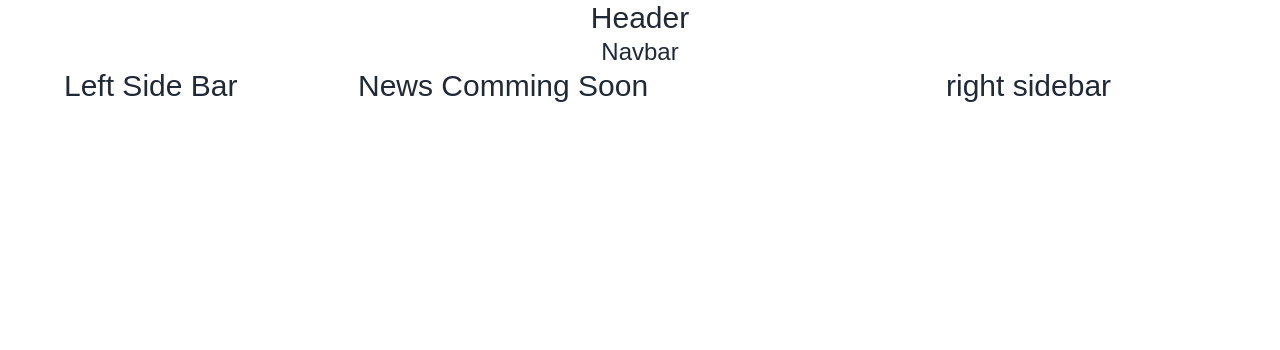
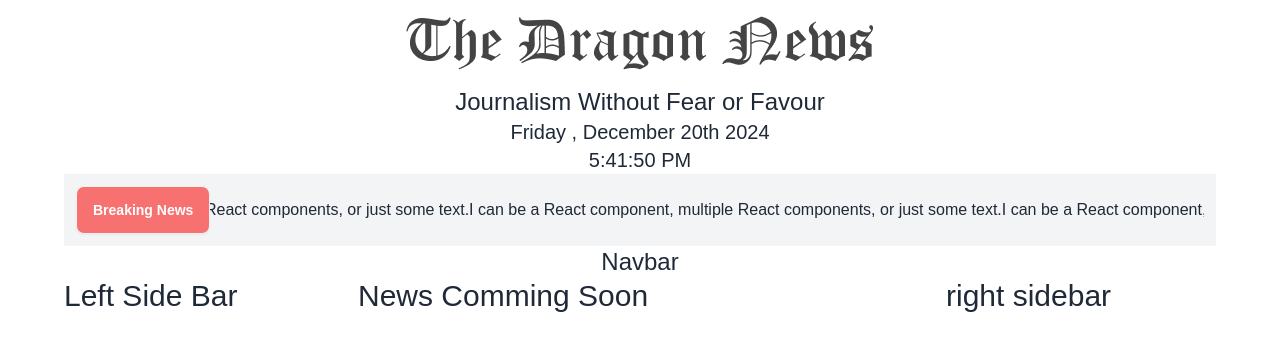
Before and after one commit to aaaziim/dragon-news, a React (Vite) app: page / in a window 1280 px wide. Shown: the top 350 px of the page. Built offline with nearby package versions, Linux system fonts and the light colour scheme.

Commit message:
Header Designed

```diff
--- a/package.json
+++ b/package.json
@@ -11,8 +11,10 @@
   },
   "dependencies": {
     "firebase": "^11.1.0",
+    "moment": "^2.30.1",
     "react": "^18.3.1",
-    "react-dom": "^18.3.1"
+    "react-dom": "^18.3.1",
+    "react-fast-marquee": "^1.6.5"
   },
   "devDependencies": {
     "@eslint/js": "^9.17.0",
--- a/src/components/Header.jsx
+++ b/src/components/Header.jsx
@@ -1,9 +1,31 @@
-
+import Logo from "../../assets/logo.png"
+import moment from "moment";
+import Marquee from "react-fast-marquee";
+import { Link } from "react-router-dom";
 const Header = () => {
     return (
-        <div>
-            <h1 className="text-3xl">Header</h1>
+        <>
+         <div className="text-center">
+            <img className="mx-auto py-4" src={Logo} alt="" />
+            <p className="text-2xl">Journalism Without Fear or Favour</p>
+            <p className="text-xl">{moment().format('dddd , MMMM Do YYYY')}</p>
+            <p className="text-xl">{moment().format('h:mm:ss A')}</p>
         </div>
+        <div className="flex items-center bg-gray-100 p-3">
+        <button className="btn bg-red-400 text-white">Breaking News</button>
+
+        <Marquee pauseOnHover={true} className="cursor-pointer">
+            <Link to="/">
+                I can be a React component, multiple React components, or just some text.</Link>
+            <Link to="/">
+                I can be a React component, multiple React components, or just some text.</Link>
+            <Link to="/">
+                I can be a React component, multiple React components, or just some text.</Link>
+        </Marquee>
+        </div>
+
+        </>
+
     );
 };
 
--- a/src/components/Home.jsx
+++ b/src/components/Home.jsx
@@ -2,7 +2,6 @@ import Header from "./Header";
 import Navbar from "./Navbar";
 import LeftSideBar from "./shared/LeftSideBar";
 import RightSideBar from "./shared/RightSideBar";
-
 const Home = () => {
     return (
         <div>
```
Also changed, not shown: 1 other file (tests, documents, lock files or other folders).
